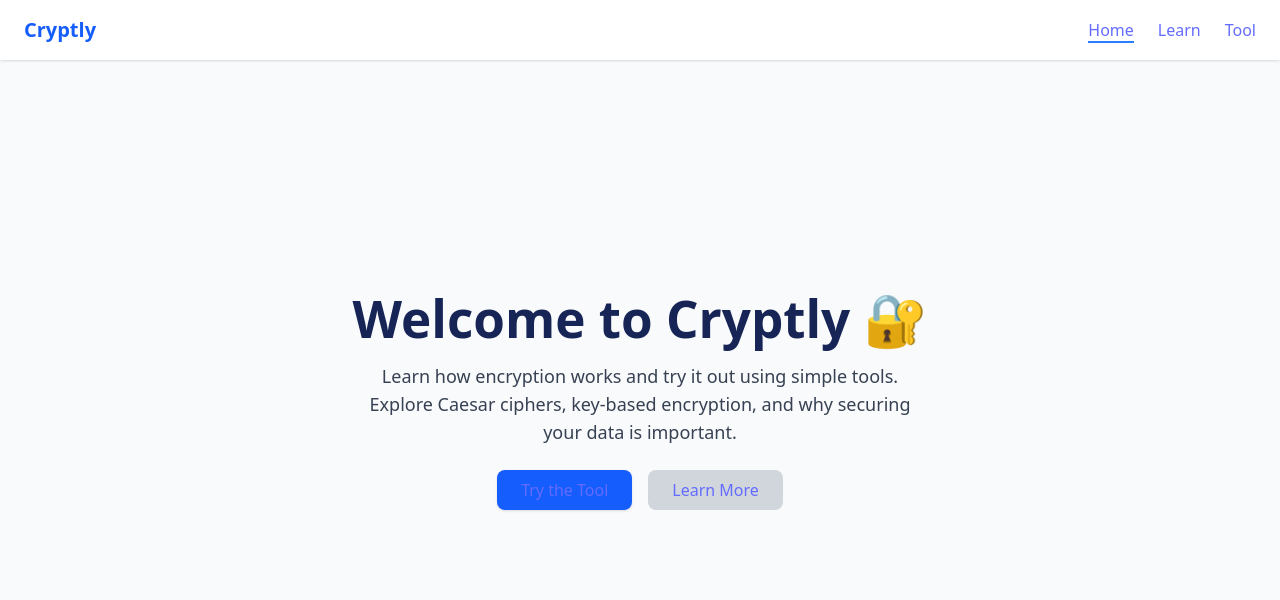
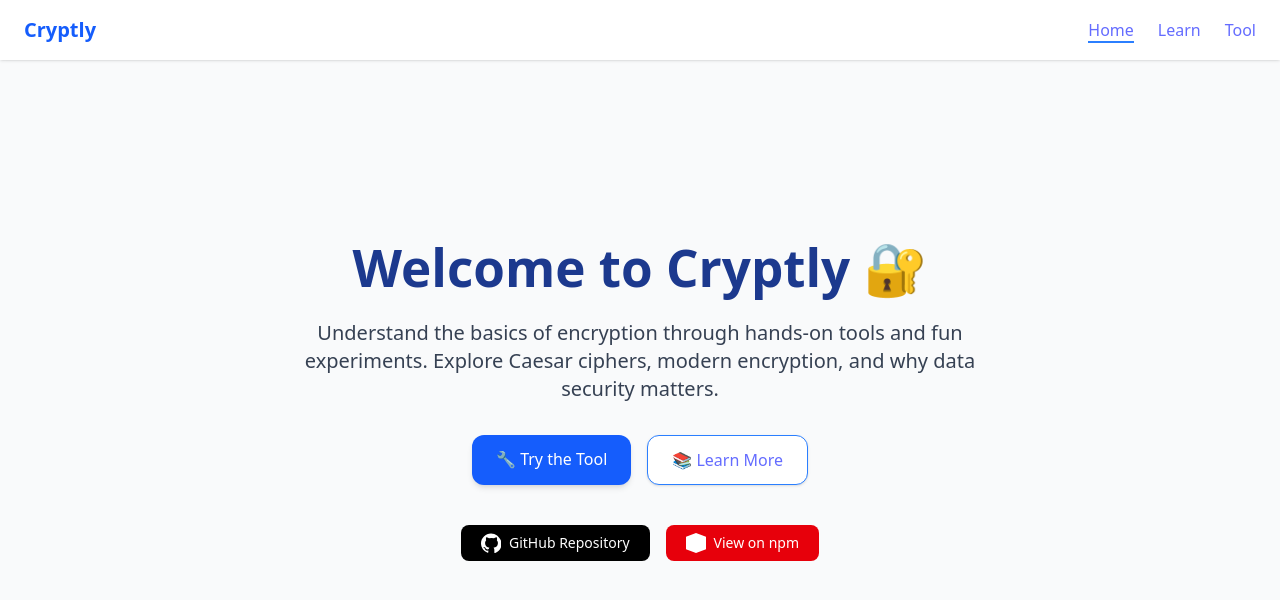
Before and after one commit to Callerstudios/my-encryption-app, a React (Vite) app: page / in a window 1280 px wide. Shown: the top 600 px of the page. Built offline with nearby package versions, Linux system fonts and the light colour scheme.

Commit message:
feat: enhance Home page layout and content; add Learn More link and GitHub/npm references

```diff
--- a/src/index.css
+++ b/src/index.css
@@ -18,6 +18,9 @@ a {
   font-weight: 500;
   color: #646cff;
   text-decoration: inherit;
+}
+a.text-white{
+  color: #ffffff;
 }
 a:hover {
   color: #535bf2;
--- a/src/pages/Home.tsx
+++ b/src/pages/Home.tsx
@@ -3,30 +3,61 @@ import Navbar from "../components/Navbar";
 
 export default function Home() {
   return (
-    <div className="min-h-screen w-screen bg-gray-50 flex flex-col justify-center items-center text-center px-4">
+    <div className="min-h-screen w-screen bg-gray-50 flex flex-col items-center text-center px-6 py-10">
       <Navbar />
-      <h1 className="text-4xl font-bold mb-4 text-blue-950">
+
+      <main className="flex-1 flex flex-col items-center justify-center">
+        <h1 className="text-5xl font-extrabold text-blue-900 mb-6">
           Welcome to Cryptly 🔐
         </h1>
-      <p className="text-lg mb-6 max-w-xl text-gray-700">
-        Learn how encryption works and try it out using simple tools. Explore
-        Caesar ciphers, key-based encryption, and why securing your data is
-        important.
+
+        <p className="text-xl text-gray-700 max-w-2xl mb-8">
+          Understand the basics of encryption through hands-on tools and fun
+          experiments. Explore Caesar ciphers, modern encryption, and why data
+          security matters.
         </p>
-      <div className="flex space-x-4">
+
+        <div className="flex flex-wrap justify-center gap-4 mb-10">
           <Link
             to="/tool"
-          className="px-6 py-2 bg-blue-600 text-white rounded-lg shadow hover:bg-blue-700 transition"
+            className="px-6 py-3 text-white bg-blue-600 hover:bg-blue-700 transition rounded-xl font-medium shadow-md"
           >
-          Try the Tool
+            🔧 Try the Tool
           </Link>
           <Link
             to="/learn"
-          className="px-6 py-2 bg-gray-300 text-gray-800 rounded-lg hover:bg-gray-400 transition"
+            className="px-6 py-3 text-blue-700 bg-white border border-blue-500 hover:bg-blue-50 transition rounded-xl font-medium shadow"
           >
-          Learn More
+            📚 Learn More
           </Link>
         </div>
+
+        <div className="flex flex-col sm:flex-row gap-4 text-sm">
+          <a
+            href="https://github.com/Callerstudios/simple-encrypt#readme"
+            target="_blank"
+            rel="noopener noreferrer"
+            className="px-5 py-2 bg-black text-white rounded-lg hover:bg-gray-800 transition flex items-center gap-2"
+          >
+            <svg className="w-5 h-5" fill="currentColor" viewBox="0 0 24 24">
+              <path d="M12 .5C5.4.5 0 5.9 0 12.4c0 5.3 3.4 9.8 8 11.3.6.1.8-.2.8-.6v-2c-3.2.7-3.9-1.6-3.9-1.6-.6-1.4-1.5-1.7-1.5-1.7-1.2-.9.1-.9.1-.9 1.3.1 2 1.4 2 1.4 1.2 2 3.1 1.4 3.8 1 .1-.9.5-1.4.9-1.7-2.6-.3-5.3-1.3-5.3-5.8 0-1.3.5-2.3 1.3-3.2-.2-.3-.6-1.6.1-3.4 0 0 1-.3 3.3 1.2a11.1 11.1 0 016 0c2.3-1.5 3.3-1.2 3.3-1.2.7 1.8.3 3.1.1 3.4.8.9 1.3 2 1.3 3.2 0 4.6-2.7 5.5-5.3 5.8.5.4 1 1.2 1 2.4v3.5c0 .4.2.7.8.6 4.6-1.5 8-6 8-11.3C24 5.9 18.6.5 12 .5z" />
+            </svg>
+            GitHub Repository
+          </a>
+
+          <a
+            href="https://www.npmjs.com/package/simple-encrypt-decrypt-cipher"
+            target="_blank"
+            rel="noopener noreferrer"
+            className="px-5 py-2 bg-red-600 text-white rounded-lg hover:bg-red-700 transition flex items-center gap-2"
+          >
+            <svg className="w-5 h-5" fill="currentColor" viewBox="0 0 24 24">
+              <path d="M12 0L0 4.5v15L12 24l12-4.5v-15L12 0zM6 17.1l6 2.2 6-2.2V6.9L12 4.7 6 6.9v10.2zM11 10h2v5h-2v-5z" />
+            </svg>
+            View on npm
+          </a>
+        </div>
+      </main>
     </div>
   );
 }
```
Lines whose indentation alone changed are shown as unchanged.
